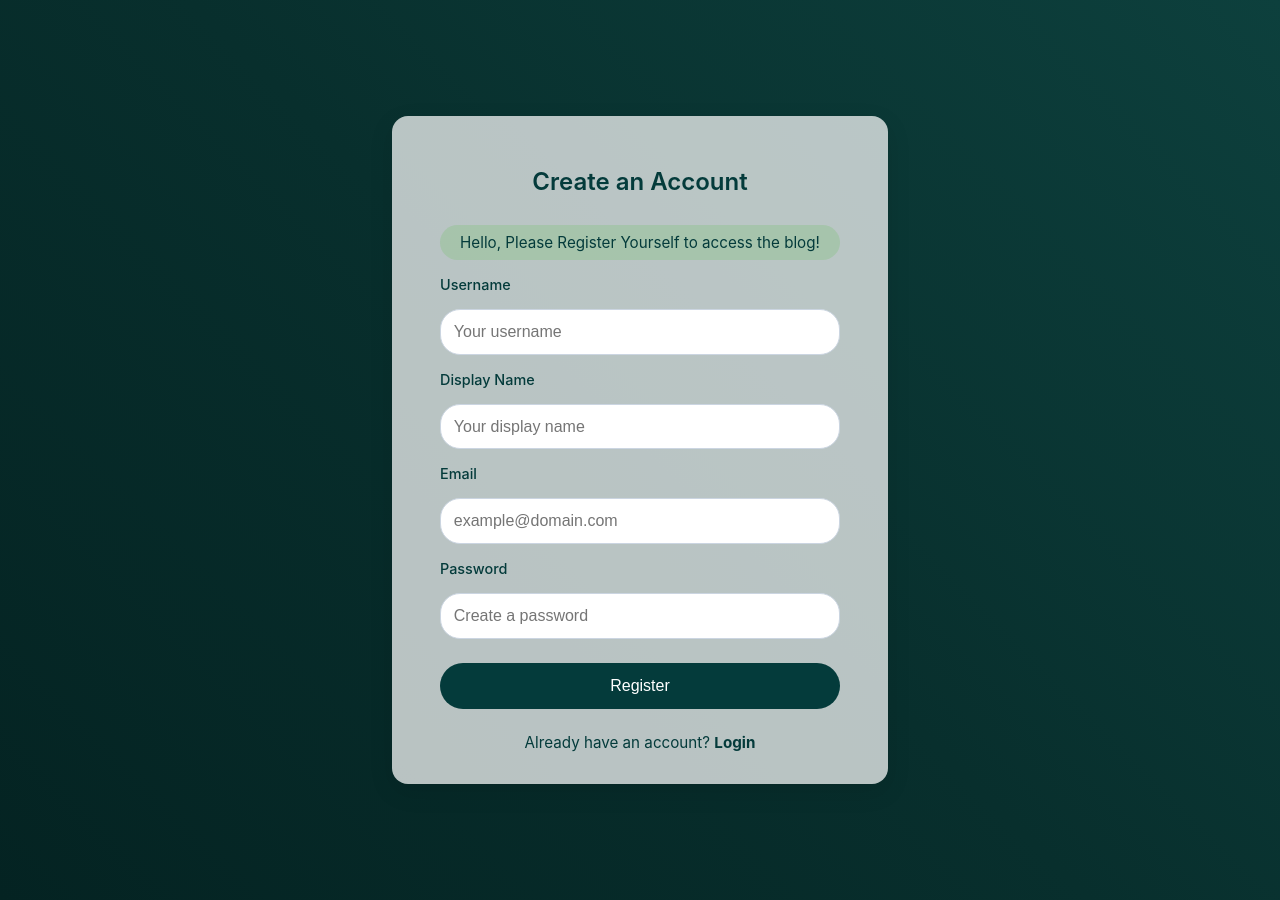
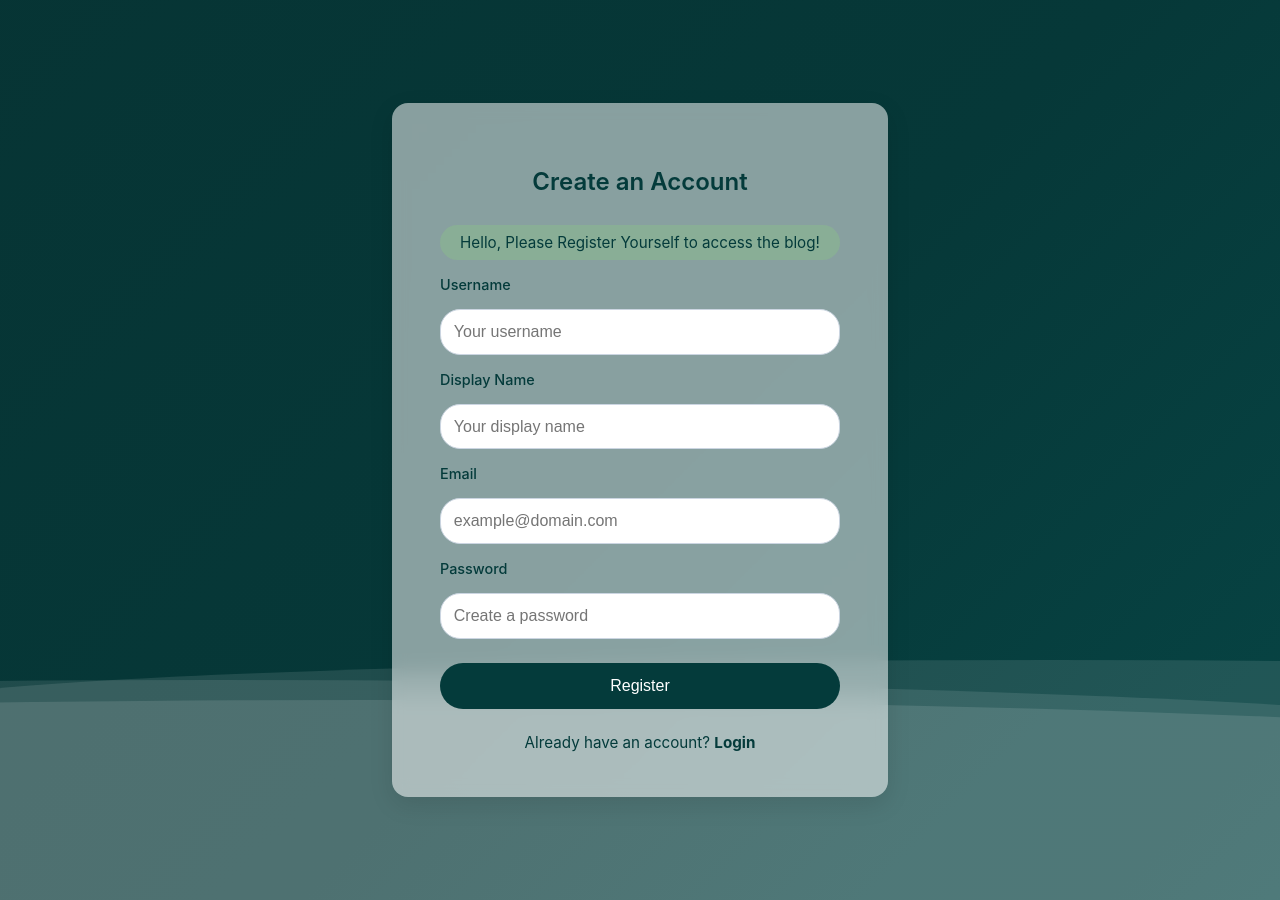
Before and after one commit to Chamodi-Karunarathne/php_blog_project, a PHP site: page /pages/register.php in a window 1280 px wide. Run offline with PHP 8.4, Linux system fonts and the light colour scheme.

Commit message:
Enhance authentication pages with animated background and wave overlay effects for improved visual appeal

```diff
--- a/assets/auth.css
+++ b/assets/auth.css
@@ -1,12 +1,62 @@
 /* Background layout */
+/* Background animation for auth pages */
 body {
   margin: 0;
   font-family: "Inter", system-ui, sans-serif;
-  background: linear-gradient(45deg, #042322 0%, #082F2D 50%, #0D403D 100%);
+  background: linear-gradient(
+    315deg,
+    #085353 0%,
+    #063838 25%,
+    #073131 50%,
+    #032C2C 75%,
+    #032525 100%
+  );
+  background-size: 400% 400%;
+  animation: gradient 25s ease infinite;
   min-height: 100vh;
   display: flex;
   align-items: center;
   justify-content: center;
+  overflow: hidden;
+}
+
+@keyframes gradient {
+  0% { background-position: 0% 0%; }
+  50% { background-position: 100% 100%; }
+  100% { background-position: 0% 0%; }
+}
+
+/* Wave overlay effect */
+.wave {
+  background: rgba(255, 255, 255, 0.15);
+  border-radius:45% 55% 0 0 / 20% 30% 0 0;
+  position: fixed;
+  width: 200%;
+  height: 15em;
+  animation: wave 10s -3s linear infinite;
+  transform: translate3d(0, 0, 0);
+  opacity: 0.7;
+  bottom: 0;
+  left: 0;
+  z-index: 0;
+}
+
+.wave:nth-of-type(2) {
+  bottom: -1.25em;
+  animation: wave 18s linear reverse infinite;
+  opacity: 0.7;
+}
+
+.wave:nth-of-type(3) {
+  bottom: -2.5em;
+  animation: wave 20s -1s reverse infinite;
+  opacity: 0.8;
+}
+
+@keyframes wave {
+  0% { transform: translateX(0); }
+  50% { transform: translateX(-50%); }
+  100% { transform: translateX(0); }
 }
 
 /* Auth container */
@@ -20,12 +70,21 @@ body {
 
 /* Card style */
 .auth-card {
-  background: #ffffffb7;
+  /*background: #ffffffb7;
   padding: 2rem 3rem;
   border-radius: 16px;
   box-shadow: 0 8px 25px rgba(0, 0, 0, 0.1);
   max-width: 400px;
+  width: 100%;*/
+  background: rgba(255, 255, 255, 0.527);
+  backdrop-filter: blur(8px);
+  padding: 2.8rem 3rem;
+  border-radius: 16px;
+  box-shadow: 0 8px 25px rgba(0, 0, 0, 0.1);
+  max-width: 400px;
   width: 100%;
+  position: relative;
+  z-index: 1; /* keeps it above the waves */
 }
 
 .auth-card h2 {
--- a/pages/login.php
+++ b/pages/login.php
@@ -48,7 +48,9 @@ if ($_SERVER["REQUEST_METHOD"] == "POST") {
   <link rel="stylesheet" href="../assets/auth.css">
 </head>
 <body>
-
+<div class="wave"></div>
+<div class="wave"></div>
+<div class="wave"></div>
 <div class="auth-container">
   <div class="auth-card">
     <h2>Sign in to Your Account</h2>
--- a/pages/register.php
+++ b/pages/register.php
@@ -52,7 +52,9 @@ if ($_SERVER["REQUEST_METHOD"] == "POST") {
   <link rel="stylesheet" href="../assets/auth.css">
 </head>
 <body>
-
+<div class="wave"></div>
+<div class="wave"></div>
+<div class="wave"></div>
 <div class="auth-container">
   <div class="auth-card">
     <h2>Create an Account</h2>
```
